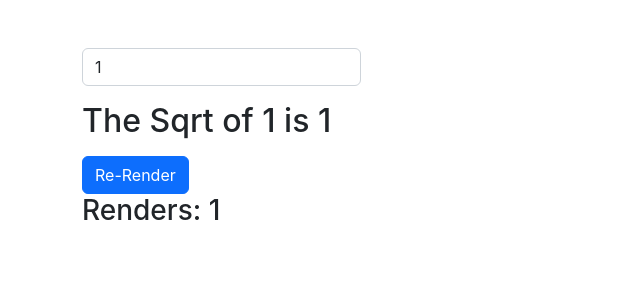
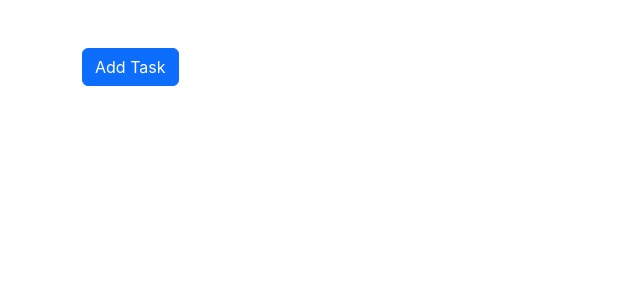
Before and after one commit to MrJanHorak/react-sandbox, a React (Create React App) app: page / in a window 1280 px wide. Shown: the top 300 px of the page, without its empty margins (0-640 px from the left). Built offline with nearby package versions, Linux system fonts and the light colour scheme.

Commit message:
add useCallbackExample component

```diff
--- a/src/App.js
+++ b/src/App.js
@@ -1,7 +1,8 @@
 // import UseRefExample1 from "./components/UseRefExample1";
 // import UseRefExample2 from "./components/UseRefExample2";
 // import UseRefExample3 from "./components/UseRefExample3";
-import UseMemoExample from "./components/UseMemoExample";
+// import UseMemoExample from "./components/UseMemoExample";
+import UseCallbackExample from "./components/UseCallbackExample";
 
 function App() {
   return (
@@ -9,7 +10,8 @@
       {/* <UseRefExample1 /> */}
       {/* <UseRefExample2 /> */}
       {/* <UseRefExample3 /> */}
-      <UseMemoExample />
+      {/* <UseMemoExample /> */}
+      <UseCallbackExample />
     </div>
   );
 }
--- /dev/null
+++ b/src/components/UseCallbackExample.jsx
@@ -0,0 +1,31 @@
+import React, { useState, useCallback } from "react";
+
+function UseCallbackExample() {
+  const [tasks, setTasks] = useState([]);
+
+  const addTask = useCallback(() => {
+    setTasks((prevState) => [...prevState, "Some Task"]);
+
+  },[setTasks]);
+
+  return (
+    <div>
+      <Button addTask={addTask} />
+      {tasks.map((task, index) => (
+        <p key={index}>{task}</p>
+      ))}
+    </div>
+  );
+}
+
+const Button = React.memo( ({ addTask }) => {
+  return (
+    <div>
+      <button className="btn btn-primary" onClick={addTask}>
+        Add Task
+      </button>
+    </div>
+  );
+})
+
+export default UseCallbackExample;
```
